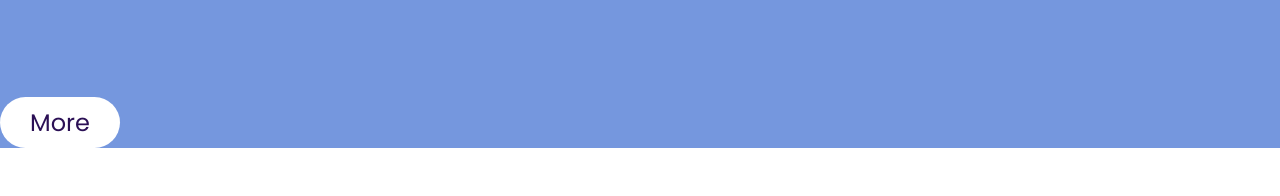
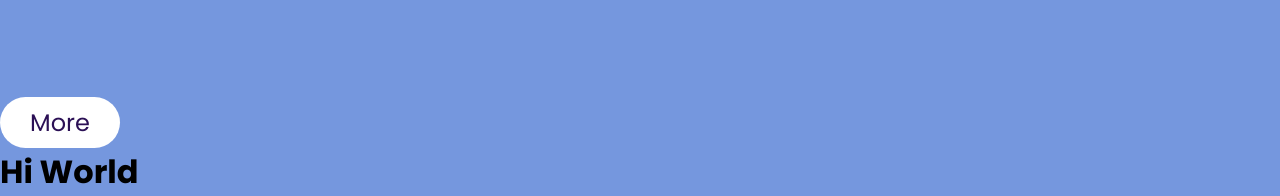
Before and after one commit to SohanRoyston/Portfolio-Website, a plain HTML site: page Index.html in a window 1280 px wide. Shown: the part 2111-2307 px from the top of the page. Before the commit the page ends 2259 px from the top, so only its background shows below. Drawn offline with Linux system fonts and the light colour scheme.

Commit message:
Initial commit

```diff
--- a/Index.html
+++ b/Index.html
@@ -79,6 +79,7 @@
             <li><a href="#"><img src="/Images/Environment_Scene_01_1_0005.png" alt="Environment"></a></li>
         </ul>
         <a href="#" class="workbutton" id="workbtn">More</a>
+        <h1>Hi World</h1>
     </div>
 </body>
 </html>
```
